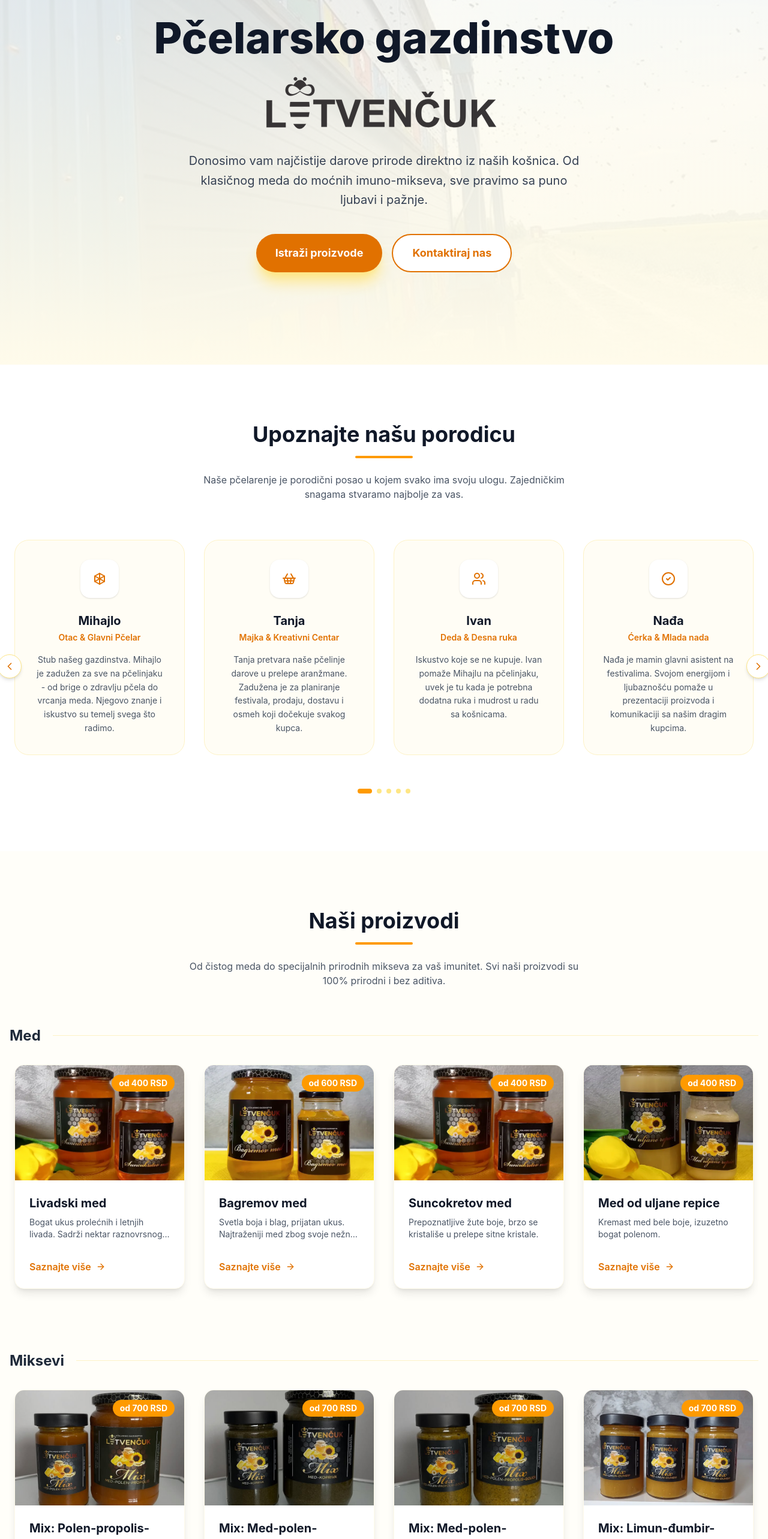
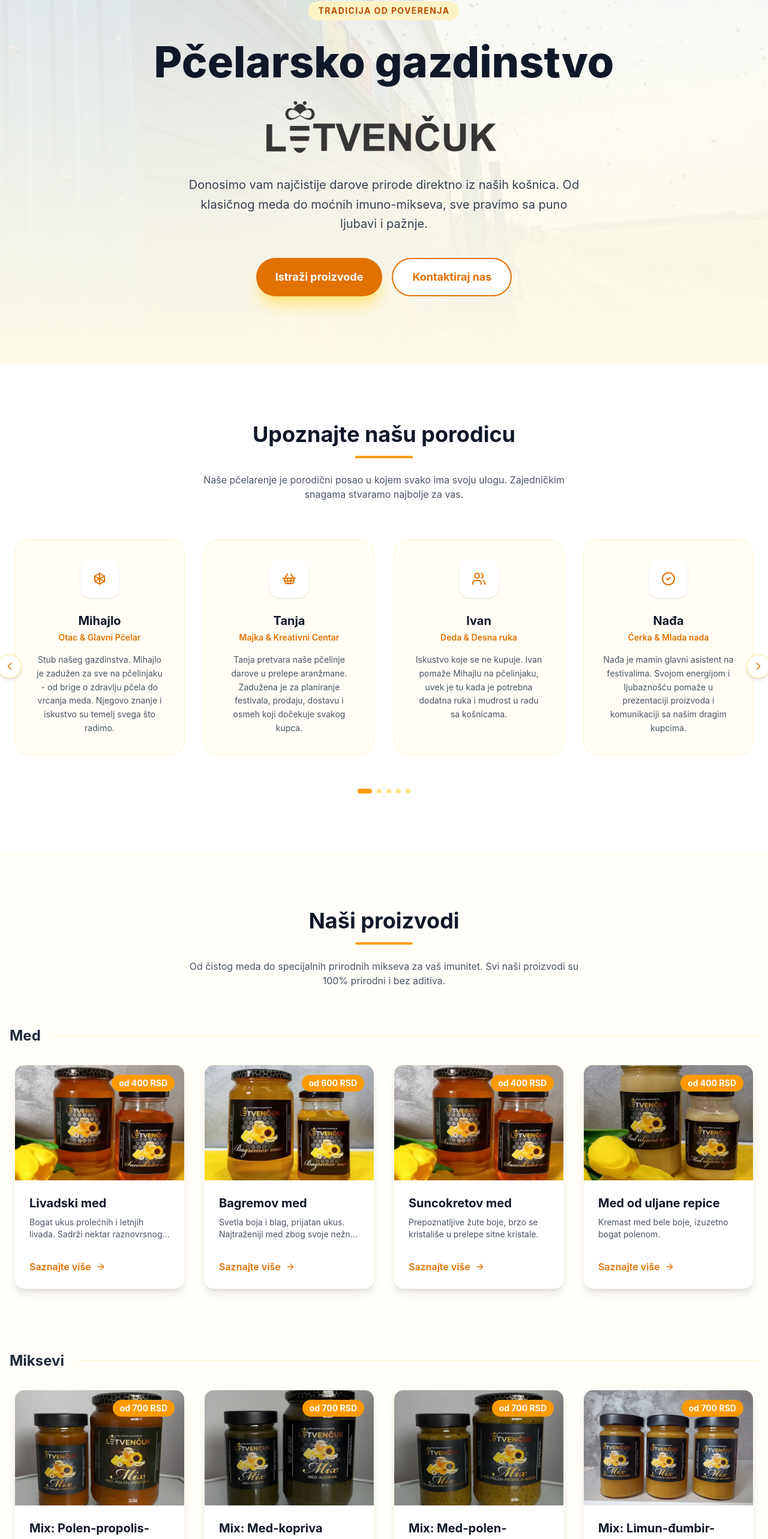
Before and after one commit to NikolaLetvencuk/letvencuk-med, a React (Vite) app: page / in a window 1280 px wide. Shown: the part 192-2758 px from the top of the page at 60% size. Built offline with nearby package versions, Linux system fonts and the light colour scheme.

Commit message:
fix: bugs

```diff
--- a/src/App.tsx
+++ b/src/App.tsx
@@ -182,7 +182,7 @@
   },
   {
     id: 10,
-    name: "Mix: Med-polen-propolis-kopriva",
+    name: "Mix: Med-kopriva",
     description: "Idealan za krvnu sliku i gvožđe.",
     longDescription: "Ovaj miks smo obogatili semenom koprive, što ga čini izuzetnim saveznikom u borbi protiv anemije. Pomaže kod umora i vraća vitalnost organizmu.",
     prices: [
@@ -217,9 +217,9 @@
     id: 13,
     name: "Poklon aranžmani",
     description: "Personalizovane korpice za sve prilike.",
-    longDescription: "Pravimo aranžmane po vašoj želji! Bilo da je u pitanju Slava, rođendan, Božić ili Uskrs, mi spajamo naše proizvode u prelepe dekorisane korpice sa natpisima po vašoj želji.",
+    longDescription: "Pravimo aranžmane po vašoj želji! Bilo da je u pitanju slava, rođendan, Božić ili Uskrs, mi spajamo naše proizvode u prelepe dekorisane korpice sa natpisima po vašoj želji.",
     prices: [
-      { size: "", price: "po dogovoru" }
+      { size: "", price: "cena po dogovoru" }
     ],
     image: "images/aranzman.jpg"
   }
@@ -643,7 +643,7 @@
       <Navbar />
 
       {/* Hero Section */}
-      <section className="relative h-screen flex items-center justify-center overflow-hidden">
+<section className="relative h-screen flex items-center justify-center overflow-hidden pt-24 md:pt-20">
           <div className="absolute inset-0">
           <img
             src="images/kontejner1.webp"
```
Lines whose indentation alone changed are shown as unchanged.
